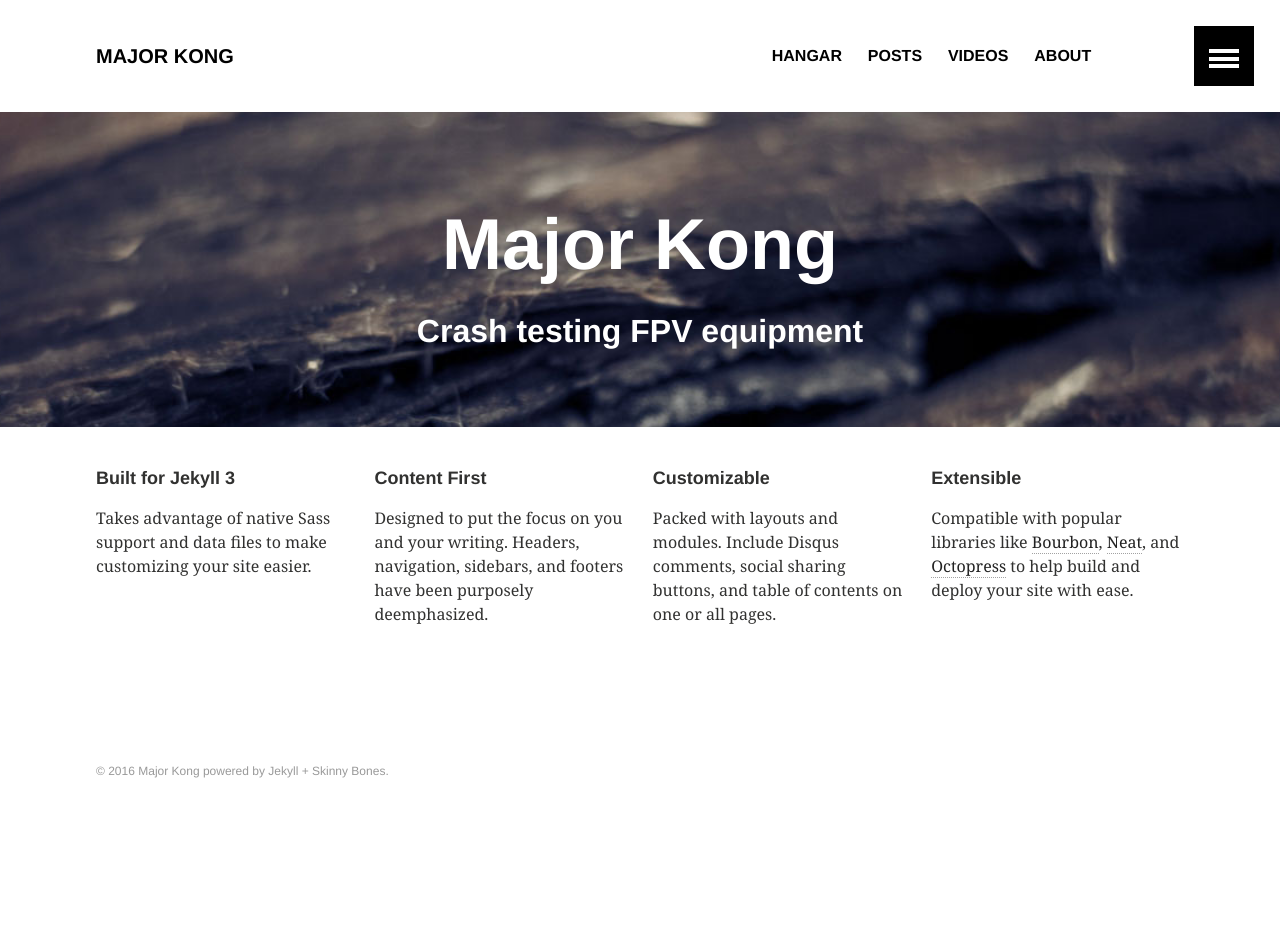
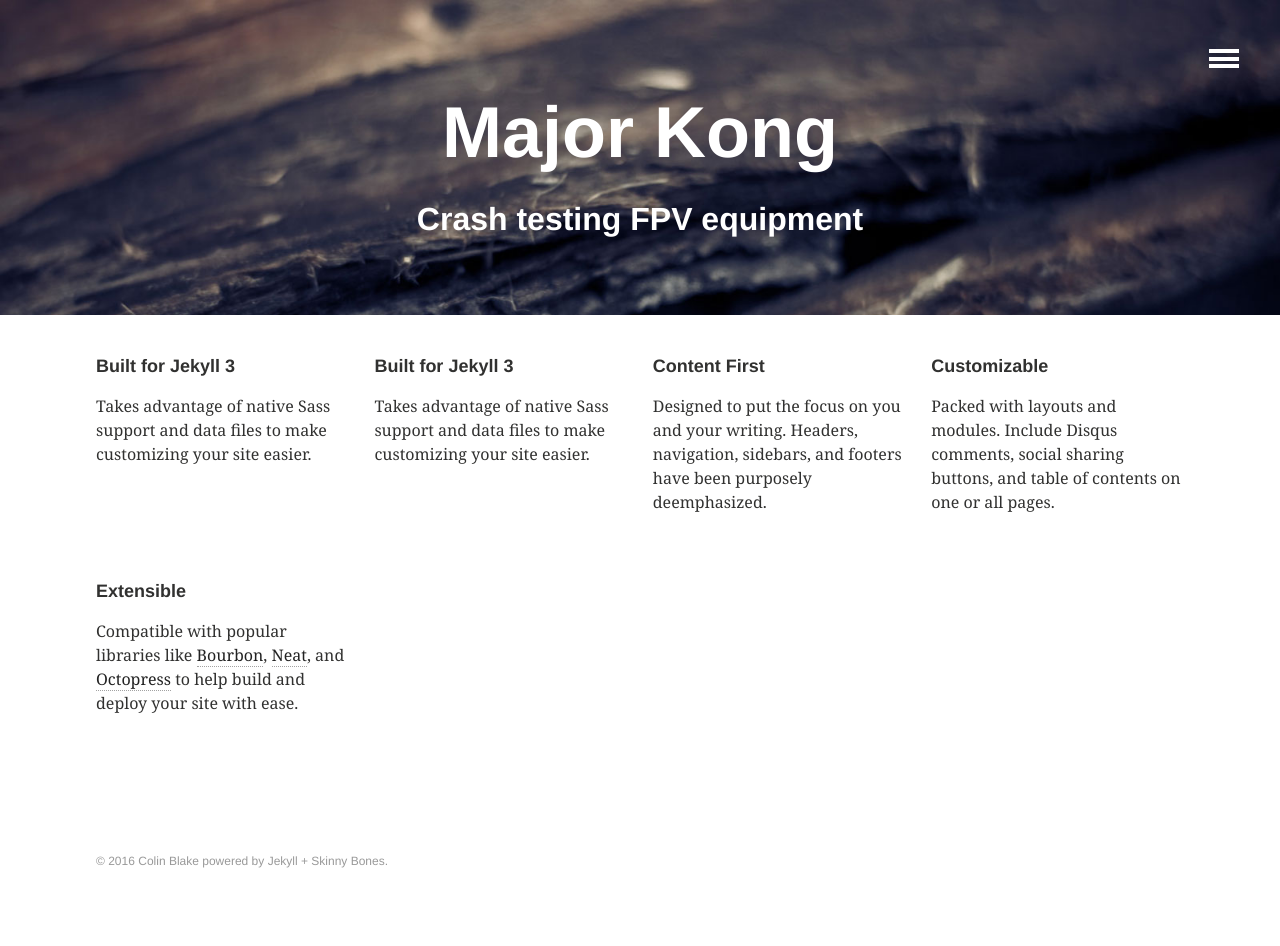
Before and after one commit to MajorKongFPV/MajorKongFPV.github.io, a Jekyll site: the page built from index.md, in a window 1280 px wide. Built offline with Jekyll 4.4.1, drawn with Linux system fonts in a browser that asks for light colours; before the commit the page ends 900 px from its top, so only the background shows below that.

Commit message:
More layout changes

```diff
--- a/_data/navigation.yml
+++ b/_data/navigation.yml
@@ -15,6 +15,11 @@
   excerpt: "The soaring highs and crashing lows"
   image: 400x250.gif
 
+- title: Links
+  url: /links/
+  excerpt: "Helpful links"
+  image: 400x250.gif
+
 - title: About
   url: /about/
   excerpt: "About me"
--- a/_includes/footer.html
+++ b/_includes/footer.html
@@ -11,5 +11,5 @@
 		{% endfor %}
 		</ul>
 	</nav><!-- /.bottom-menu -->
-	<p class="copyright">&#169; {{ site.time | date: '%Y' }} <a href="{{ site.url }}">{{ site.title }}</a> powered by <a href="http://jekyllrb.com">Jekyll</a> + <a href="http://mmistakes.github.io/skinny-bones-jekyll/">Skinny Bones</a>.</p>
+	<p class="copyright">&#169; {{ site.time | date: '%Y' }} <a href="{{ site.url }}">Colin Blake</a> powered by <a href="http://jekyllrb.com">Jekyll</a> + <a href="http://mmistakes.github.io/skinny-bones-jekyll/">Skinny Bones</a>.</p>
 </footer>
--- a/_layouts/home.html
+++ b/_layouts/home.html
@@ -30,7 +30,6 @@
   </head>
 
   <body>
-    {% include header.html %}
     {% include navigation-sliding.html %}
 
     {% if page.image.feature %}
--- a/_sass/_sliding-menu.scss
+++ b/_sass/_sliding-menu.scss
@@ -29,7 +29,7 @@
   display: block;
   width: $button-size * 2;
   height: $button-size * 2;
-  background: $primary-color;
+  background: transparent;
   outline: 0;
   padding: 0;
   border: 2.5px solid transparent;
@@ -37,7 +37,7 @@
   z-index: 20;
   box-sizing: border-box;
   &:hover {
-    background: $black;
+    background: transparent;
   }
   transition: $sliding-menu-animation;
   &.slide {
--- a/index.md
+++ b/index.md
@@ -6,6 +6,11 @@ image:
 ---
 
 <div class="tiles">
+
+	<div class="tile">
+	  <h2 class="post-title">Built for Jekyll 3</h2>
+	  <p class="post-excerpt">Takes advantage of native Sass support and data files to make customizing your site easier.</p>
+	</div><!-- /.tile -->
 
 <div class="tile">
   <h2 class="post-title">Built for Jekyll 3</h2>
```
Also changed, not shown: 12 other files.
